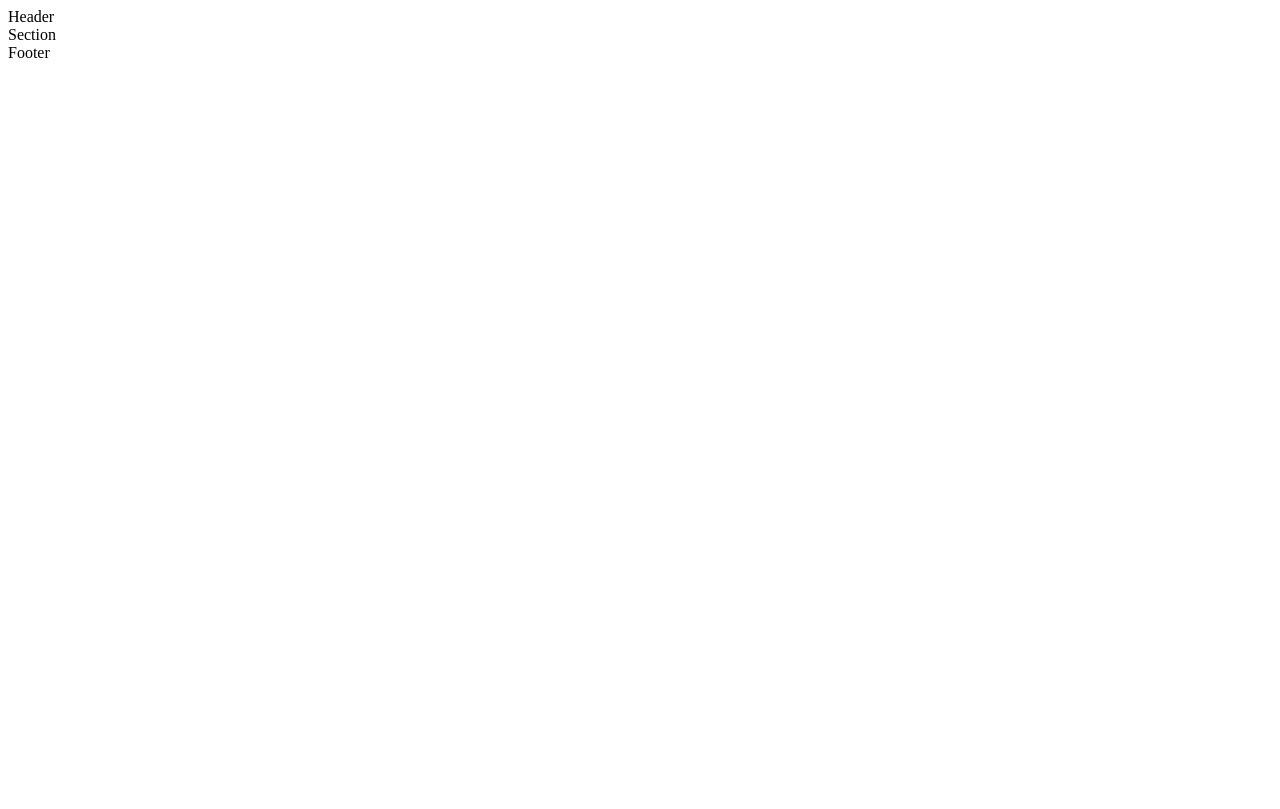
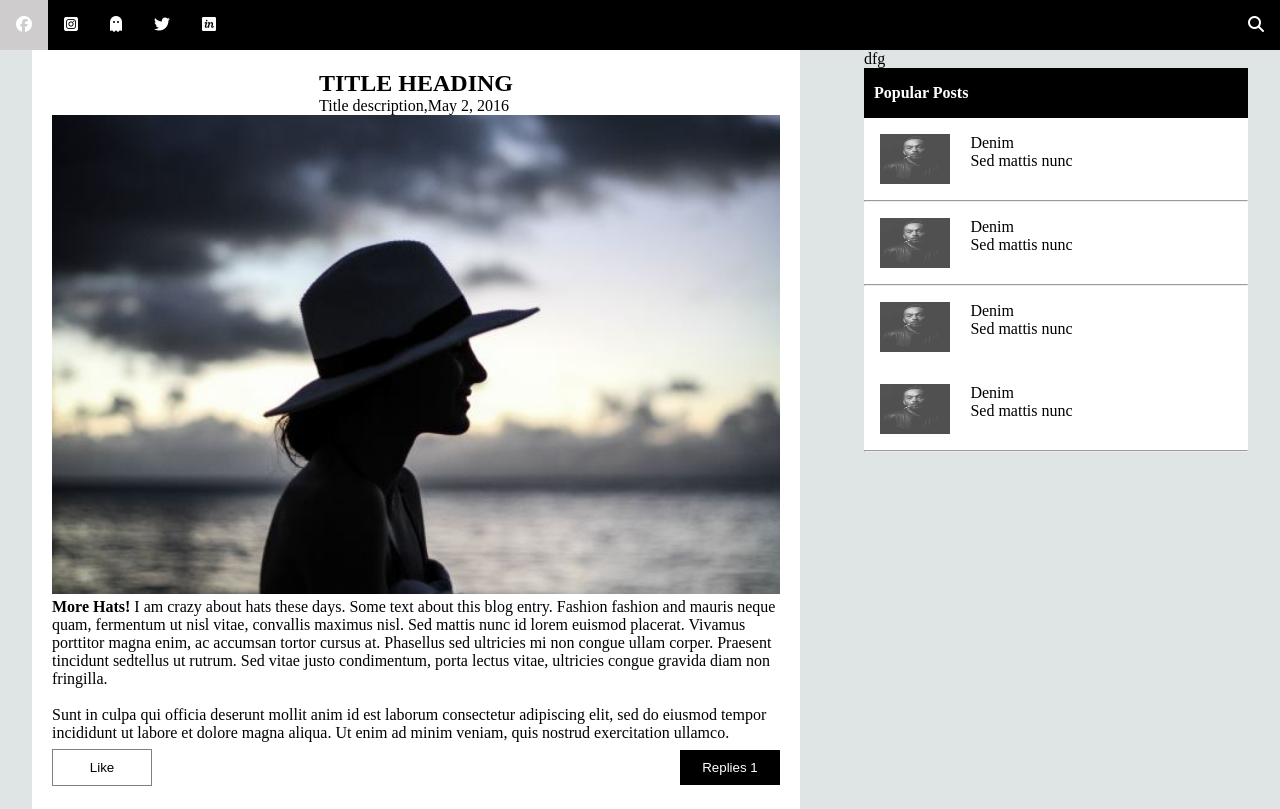
Before and after one commit to ElizaAgabalazade/New_website, a plain HTML site: page index.html in a window 1280 px wide. Shown: the top 809 px of the page. Drawn offline with Linux system fonts and the light colour scheme.

Commit message:
deyisiklikler olundu

```diff
--- a/css/style.css
+++ b/css/style.css
@@ -0,0 +1,189 @@
+* {
+    margin: 0;
+    padding: 0;
+    box-sizing: border-box;
+}
+
+header {
+    height: 50px;
+    background-color: black;
+    display: flex;
+    justify-content: center;
+    align-items: center;
+}
+
+.header_left {
+    width: 60%;
+    height: 100%;
+    display: flex;
+    justify-content: flex-start;
+    align-items: center;
+
+    a {
+        padding: 16px;
+        text-decoration: none;
+
+        i {
+            color: #fff;
+        }
+    }
+
+    a:hover {
+        background-color: rgb(206, 204, 204);
+
+    }
+}
+
+.header_right {
+    width: 40%;
+    height: 100%;
+    display: flex;
+    justify-content: flex-end;
+    align-items: center;
+
+    a {
+        padding: 16px;
+        text-decoration: none;
+
+        i {
+            color: #fff;
+        }
+
+    }
+
+    a:hover {
+        background-color: rgb(206, 204, 204);
+    }
+}
+
+section {
+    background-color: rgb(223, 228, 228);
+    height: auto;
+    display: flex;
+    justify-content: space-around;
+}
+
+.section_left {
+    width: 60%;
+    height: auto;
+    display: flex;
+    flex-direction: column;
+    /* background-color: violet; */
+}
+
+.section_left_card {
+    background-color: #fff;
+    display: flex;
+    flex-direction: column;
+    justify-content: center;
+    align-items: center;
+    padding: 20px;
+}
+
+.section_card_top {}
+
+.section_card_img {
+    /* background-color: red; */
+    width: 100%;
+
+    img {
+        width: 100%;
+    }
+}
+
+.section_card_text {}
+
+.section_card_bottom {
+    width: 100%;
+    height: 50px;
+    display: flex;
+    justify-content: space-between;
+    align-items: center;
+    background-color: #fff;
+
+}
+
+.like_btn {
+    padding: 10px;
+    background-color: #fff;
+    outline: none;
+    border: 1px solid gray;
+    width: 100px;
+
+}
+
+.like_btn:hover {
+    background-color: rgb(218, 211, 211);
+}
+
+.reply_btn {
+    width: 100px;
+    padding: 10px;
+    background-color: #000;
+    outline: none;
+    border: none;
+    color: #fff;
+}
+
+.reply_btn:hover {
+    background-color: rgb(218, 211, 211);
+    color: #000;
+}
+
+.section_right {
+    width: 30%;
+    height: auto;
+    /* background-color: yellowgreen; */
+    display: flex;
+    flex-direction: column;
+}
+
+.section_right_card {}
+
+.section_right_card1 {
+    width: 100%;
+    height: 400px;
+    /* background-color: red; */
+
+
+}
+
+.section_right_card1_top {
+    height: 50px;
+    background-color: black;
+    color: white;
+    display: flex;
+    justify-content: flex-start;
+    align-items: center;
+    padding-left: 10px;
+
+
+}
+
+.section_right_card1_bottom {
+    padding: 16px;
+    display: flex;
+    width: 100%;
+    background-color: #fff;
+    height: 82px;
+}
+
+.section_right_card1_bottom_left {
+    /* background-color: olive; */
+    width: 20%;
+    img{
+        width: 100%;
+        height: 100%;
+    }
+}
+.section_right_card1_bottom_right{
+    width: 70%;
+    margin-left: 20px;
+}
+
+img {}
+
+footer {
+    height: 200px;
+    background-color: black;
+}
--- a/index.html
+++ b/index.html
@@ -5,12 +5,110 @@
     <meta charset="UTF-8">
     <meta name="viewport" content="width=device-width, initial-scale=1.0">
     <link rel="stylesheet" href="./css/style.css" />
+    <link rel="stylesheet" href="https://cdnjs.cloudflare.com/ajax/libs/font-awesome/6.7.2/css/all.min.css"
+        integrity="sha512-Evv84Mr4kqVGRNSgIGL/F/aIDqQb7xQ2vcrdIwxfjThSH8CSR7PBEakCr51Ck+w+/U6swU2Im1vVX0SVk9ABhg=="
+        crossorigin="anonymous" referrerpolicy="no-referrer" />
     <title>Website</title>
 </head>
 
 <body>
-    <header>Header</header>
-    <section>Section</section>
+    <header>
+        <div class="header_left">
+            <a href="#"><i class="fa-brands fa-facebook"></i></a>
+            <a href="#"><i class="fa-brands fa-square-instagram"></i></a>
+            <a href="#"><i class="fa-solid fa-ghost"></i></a>
+            <a href="#"><i class="fa-brands fa-twitter"></i></a>
+            <a href="#"><i class="fa-brands fa-invision"></i></a>
+        </div>
+        <div class="header_right">
+            <a href="#">
+                <i class="fa-solid fa-magnifying-glass"></i>
+            </a>
+        </div>
+    </header>
+    <section>
+        <div class="section_left">
+            <div class="section_left_card">
+                <div class="section_card_top">
+                    <h1>TITLE HEADING</h1>
+                    <p>Title description,<span>May 2, 2016</span></p>
+                </div>
+                <div class="section_card_img">
+                    <img src="./image/girl_hat.jpg" alt="">
+                </div>
+                <div class="section_card_text">
+                    <p>
+                        <b>More Hats!</b> I am crazy about hats these days. Some text about this blog entry. Fashion
+                        fashion
+                        and mauris neque quam, fermentum ut nisl vitae, convallis maximus nisl. Sed mattis nunc id lorem
+                        euismod placerat. Vivamus porttitor magna enim, ac accumsan tortor cursus at. Phasellus sed
+                        ultricies mi non congue ullam corper. Praesent tincidunt sedtellus ut rutrum. Sed vitae justo
+                        condimentum, porta lectus vitae, ultricies congue gravida diam non fringilla.
+                        <br>
+                        <br>
+                        Sunt in culpa qui officia deserunt mollit anim id est laborum consectetur adipiscing elit, sed
+                        do eiusmod tempor incididunt ut labore et dolore magna aliqua. Ut enim ad minim veniam, quis
+                        nostrud exercitation ullamco.
+                    </p>
+                </div>
+                <div class="section_card_bottom">
+                    <button class="like_btn">Like</button>
+                    <button class="reply_btn">Replies <span>1</span></button>
+                </div>
+            </div>
+            <!-- <div class="section_left_card">card1</div> -->
+        </div>
+        <div class="section_right">
+            <div class="section_right_card">dfg</div>
+            <div class="section_right_card1">
+                <div class="section_right_card1_top">
+                    <p><b>Popular Posts</b></p>
+                </div>
+                <div class="section_right_card1_bottom">
+                    <div class="section_right_card1_bottom_left">
+                        <img src="./image/avatar_smoke.jpg" alt="">
+                    </div>
+                    <div class="section_right_card1_bottom_right">
+                        <p>Denim</p>
+                        <p>Sed mattis nunc</p>
+                    </div>
+                </div>
+                <hr />
+
+                <div class="section_right_card1_bottom">
+                    <div class="section_right_card1_bottom_left">
+                        <img src="./image/avatar_smoke.jpg" alt="">
+                    </div>
+                    <div class="section_right_card1_bottom_right">
+                        <p>Denim</p>
+                        <p>Sed mattis nunc</p>
+                    </div>
+                </div>
+                <hr />
+
+                <div class="section_right_card1_bottom">
+                    <div class="section_right_card1_bottom_left">
+                        <img src="./image/avatar_smoke.jpg" alt="">
+                    </div>
+                    <div class="section_right_card1_bottom_right">
+                        <p>Denim</p>
+                        <p>Sed mattis nunc</p>
+                    </div>
+                </div>
+                <div class="section_right_card1_bottom">
+                    <div class="section_right_card1_bottom_left">
+                        <img src="./image/avatar_smoke.jpg" alt="">
+                    </div>
+                    <div class="section_right_card1_bottom_right">
+                        <p>Denim</p>
+                        <p>Sed mattis nunc</p>
+                    </div>
+                </div>
+                <hr />
+            </div>
+        </div>
+
+    </section>
     <footer>Footer</footer>
 </body>
 
```
Also changed, not shown: image/avatar_smoke.jpg (added), image/girl_hat.jpg (added).
